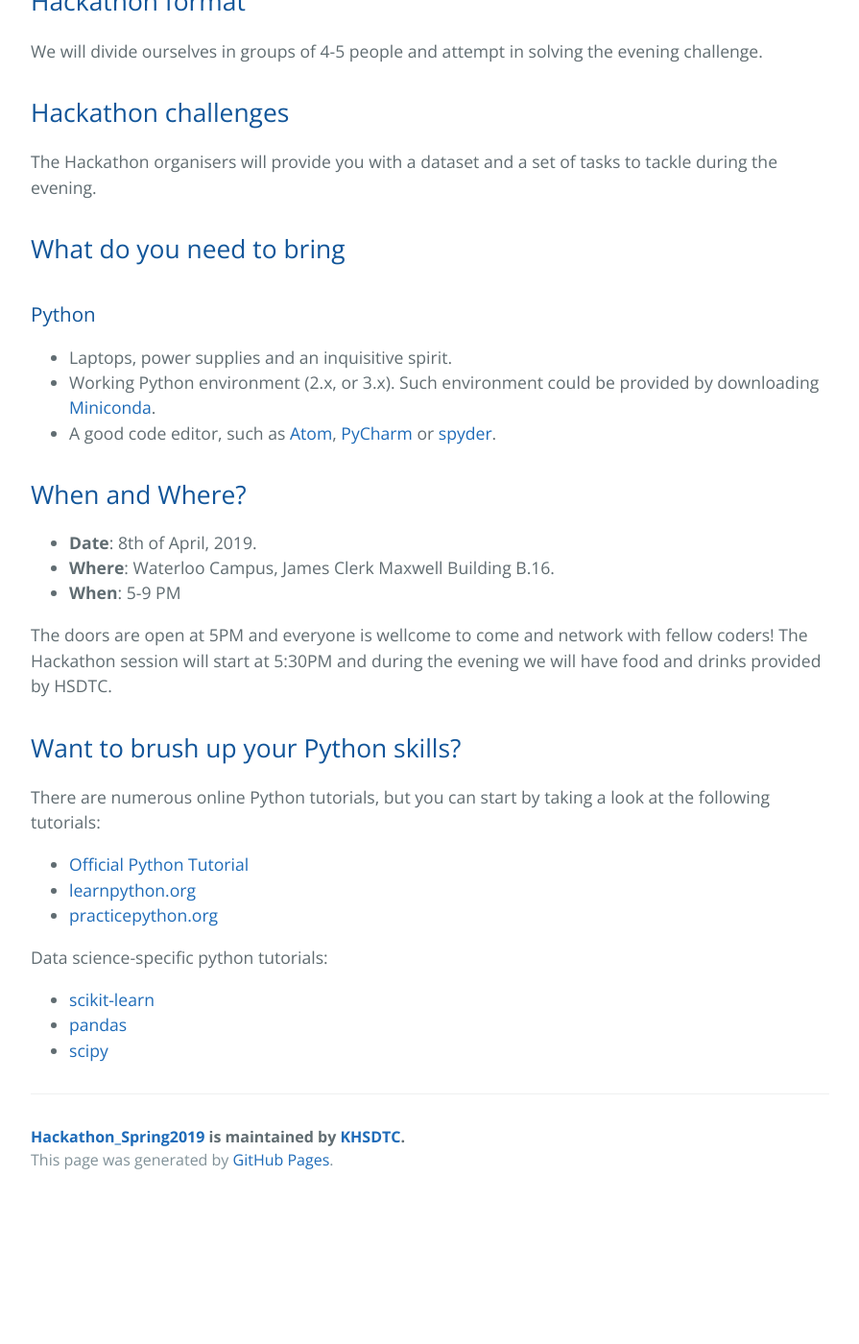
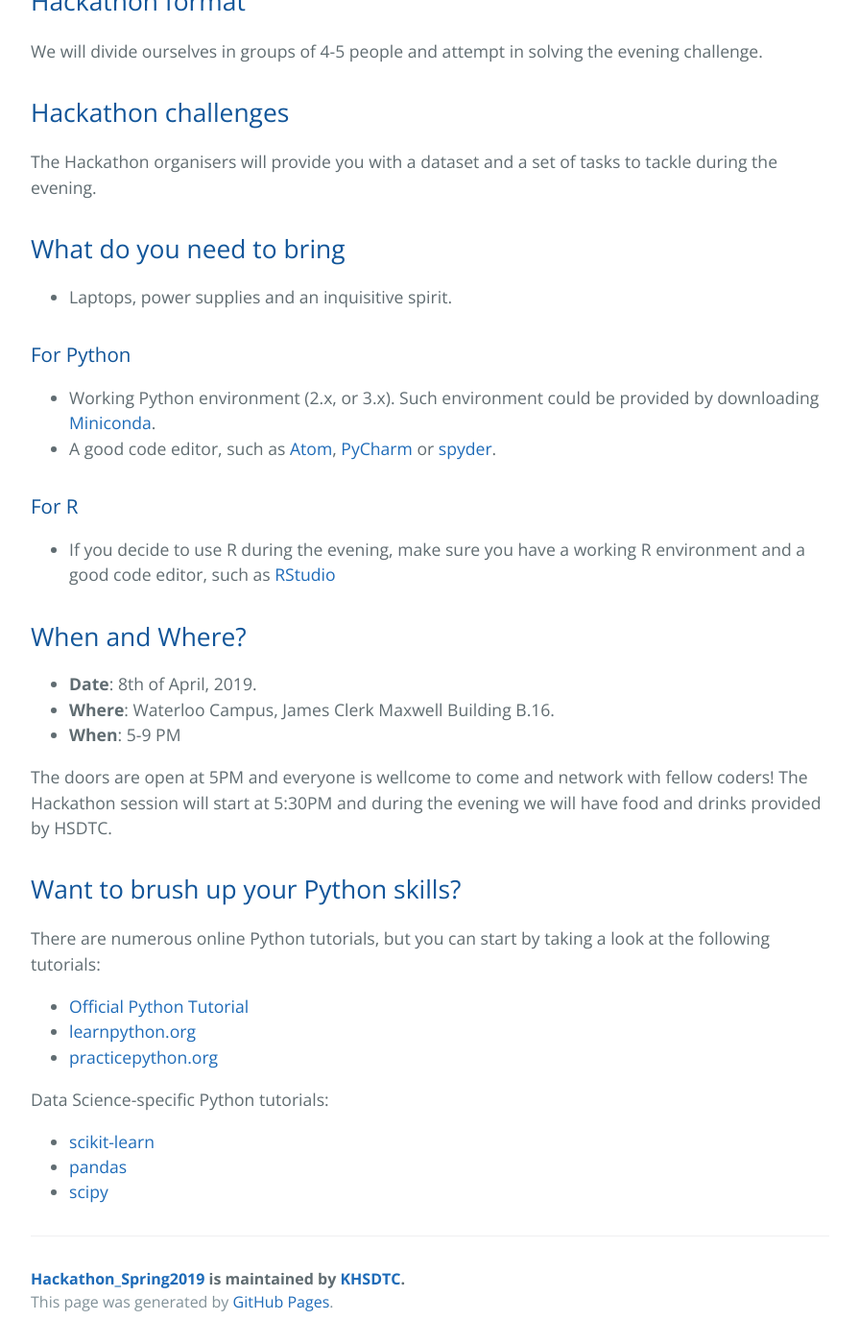
Before and after one commit to KHSDTC/Hackathon_Spring2019, a Jekyll site: the page built from index.md, in a window 1280 px wide and 1400 px high, scrolled down 1296 px. Shown: the whole window at 96% size, without its empty margins (192-1087 px from the left). Built offline with Jekyll 4.4.1, drawn with Linux system fonts in a browser that asks for light colours; our own code applies the rules of GitHub Pages for plain Markdown files; before the commit the page ends 2548 px from its top, so only the background shows below that.

Commit message:
Update index.md

```diff
--- a/index.md
+++ b/index.md
@@ -36,11 +36,16 @@ The Hackathon organisers will provide you with a dataset and a set of tasks to t
 
 ## What do you need to bring
 
-### Python
+- Laptops, power supplies and an inquisitive spirit.
 
-- Laptops, power supplies and an inquisitive spirit.
+### For Python
+
 - Working Python environment (2.x, or 3.x). Such environment could be provided by downloading [Miniconda](https://conda.io/miniconda.html).
 - A good code editor, such as [Atom](https://atom.io/), [PyCharm](https://www.jetbrains.com/pycharm/download/) or [spyder](https://www.spyder-ide.org/).
+
+### For R
+
+- If you decide to use R during the evening, make sure you have a working R environment and a good code editor, such as [RStudio](https://www.rstudio.com/)
 
 ## When and Where?
 
@@ -58,7 +63,7 @@ There are numerous online Python tutorials, but you can start by taking a look a
 - [learnpython.org](https://www.learnpython.org/)
 - [practicepython.org](https://www.practicepython.org/)
 
-Data science-specific python tutorials:
+Data Science-specific Python tutorials:
 
 - [scikit-learn](https://scikit-learn.org/stable/)
 - [pandas](https://pandas.pydata.org/)
```
